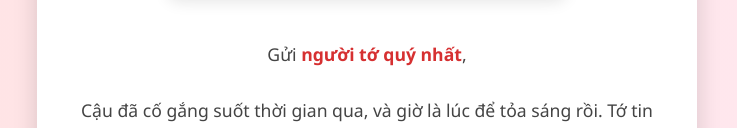
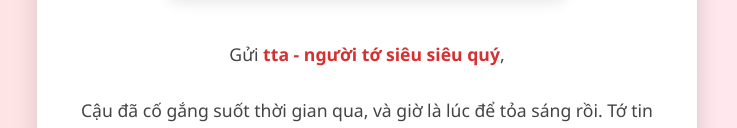
Before and after one commit to Kairyou-ML/manifest, a plain HTML site: page index.html in a window 1280 px wide. Shown: the part 433-561 px from the top of the page, without its empty margins (273-1010 px from the left). Drawn offline with Linux system fonts and the light colour scheme.

Commit message:
Update index.html
update word: siêu quý....

```diff
--- a/index.html
+++ b/index.html
@@ -79,7 +79,7 @@
     <h1>Thi thật tốt nhé 🌸</h1>
     <img class="gif" src="https://media.giphy.com/media/3ohs4BSacFKI7A717y/giphy.gif" alt="Good luck gif">
     <p>
-      Gửi <span class="highlight">người tớ quý nhất</span>,<br><br>
+      Gửi <span class="highlight">tta - người tớ siêu siêu quý</span>,<br><br>
       Cậu đã cố gắng suốt thời gian qua, và giờ là lúc để tỏa sáng rồi.
       Tớ tin rằng <span class="highlight">cậu làm được</span>, vì cậu luôn mạnh mẽ và chăm chỉ hơn cậu nghĩ nhiều lắm!<br><br>
       Hãy <span class="highlight">bình tĩnh, tự tin, tập trung</span>, và nhớ là... tớ luôn ủng hộ cậu ở phía sau 💕
```
